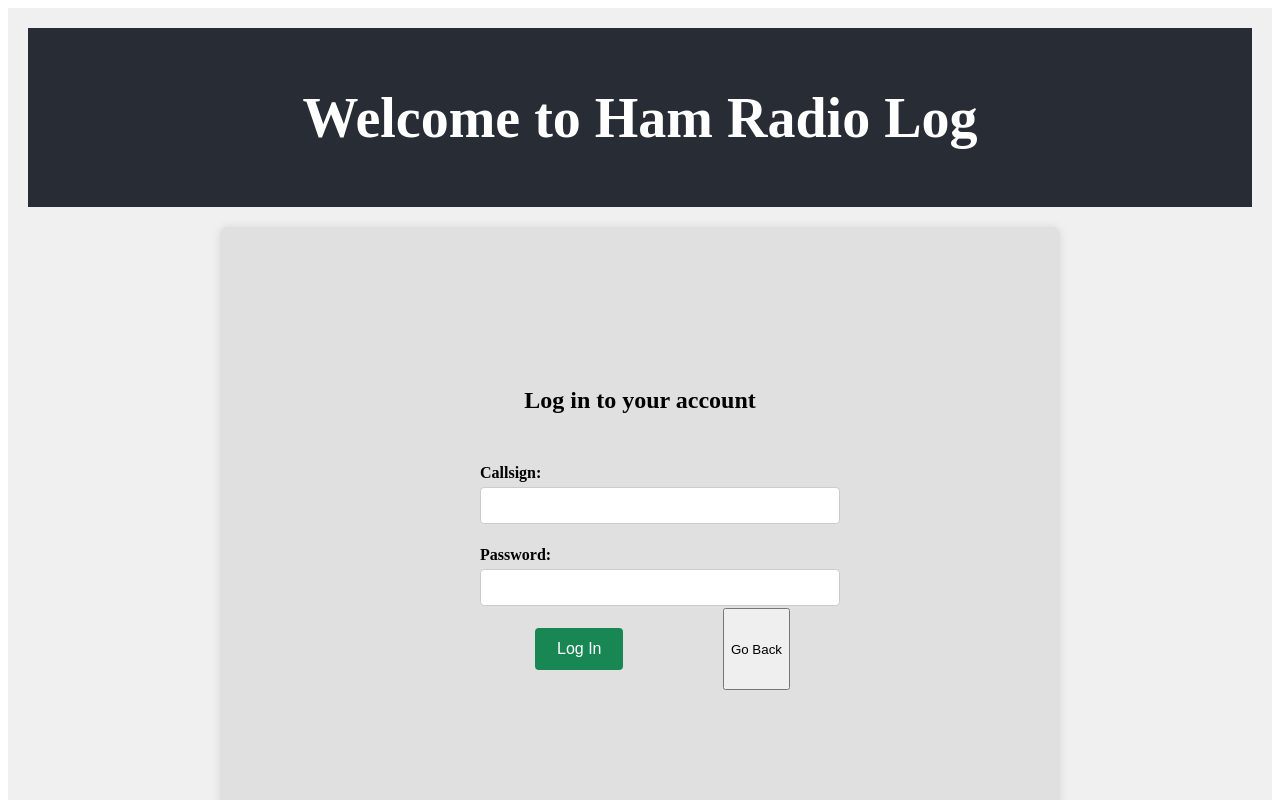
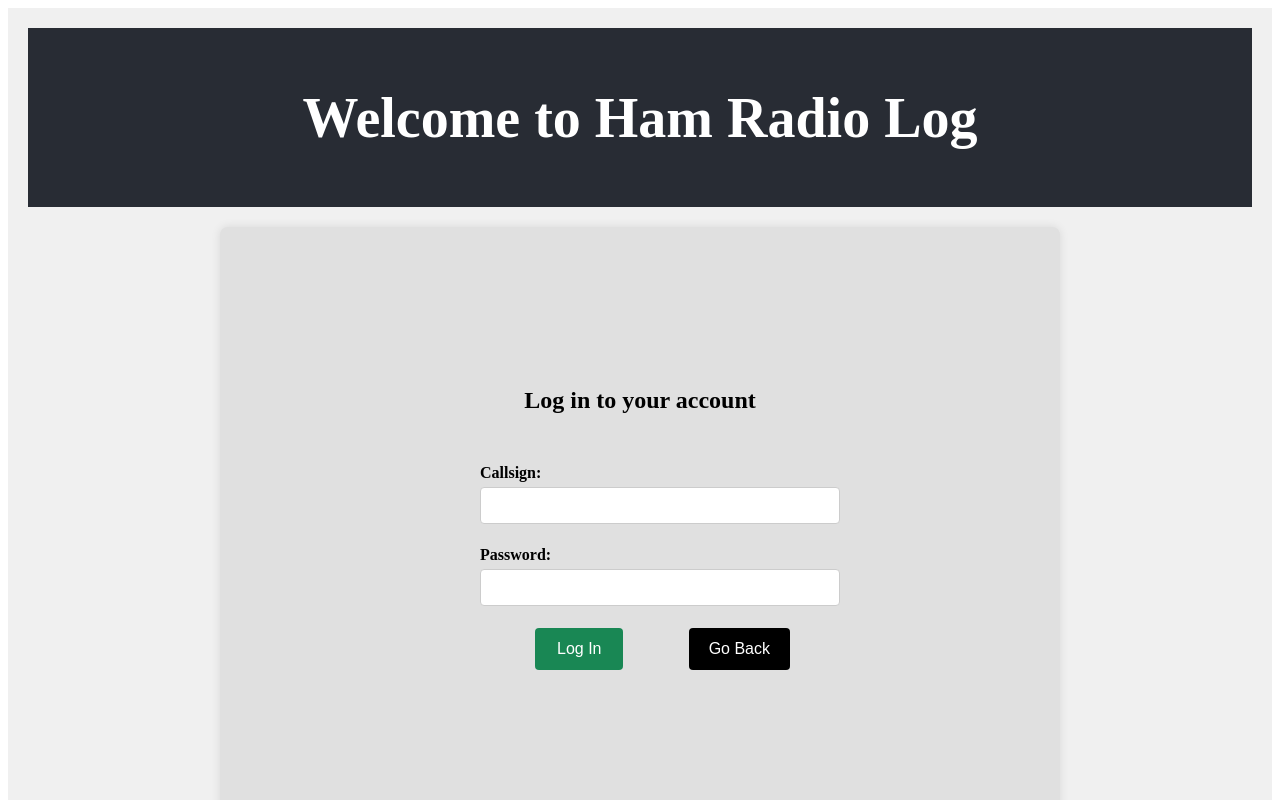
Before and after one commit to daniel-dragnescu/qso-frontend, a React (Create React App) app: page /login in a window 1280 px wide. Shown: the top 800 px of the page. Built offline with nearby package versions, Linux system fonts and the light colour scheme.

Commit message:
login back button modified in css

```diff
--- a/src/App.css
+++ b/src/App.css
@@ -621,7 +621,21 @@ footer {
 }
 
 .login-back-btn {
+  background-color: #000000;
+  color: white;
+  border: none;
+  padding: 10px 20px;
+  border-radius: 4px;
+  cursor: pointer;
+  font-size: 1em;
+  margin: 20px 0;
   margin-right: 50px;
+  transition: background-color 0.3s ease;
+  margin-left: 10px;
+}
+
+.login-back-btn:hover {
+  background-color: #2e2e2e;
 }
 
 .login-buttons {
```
